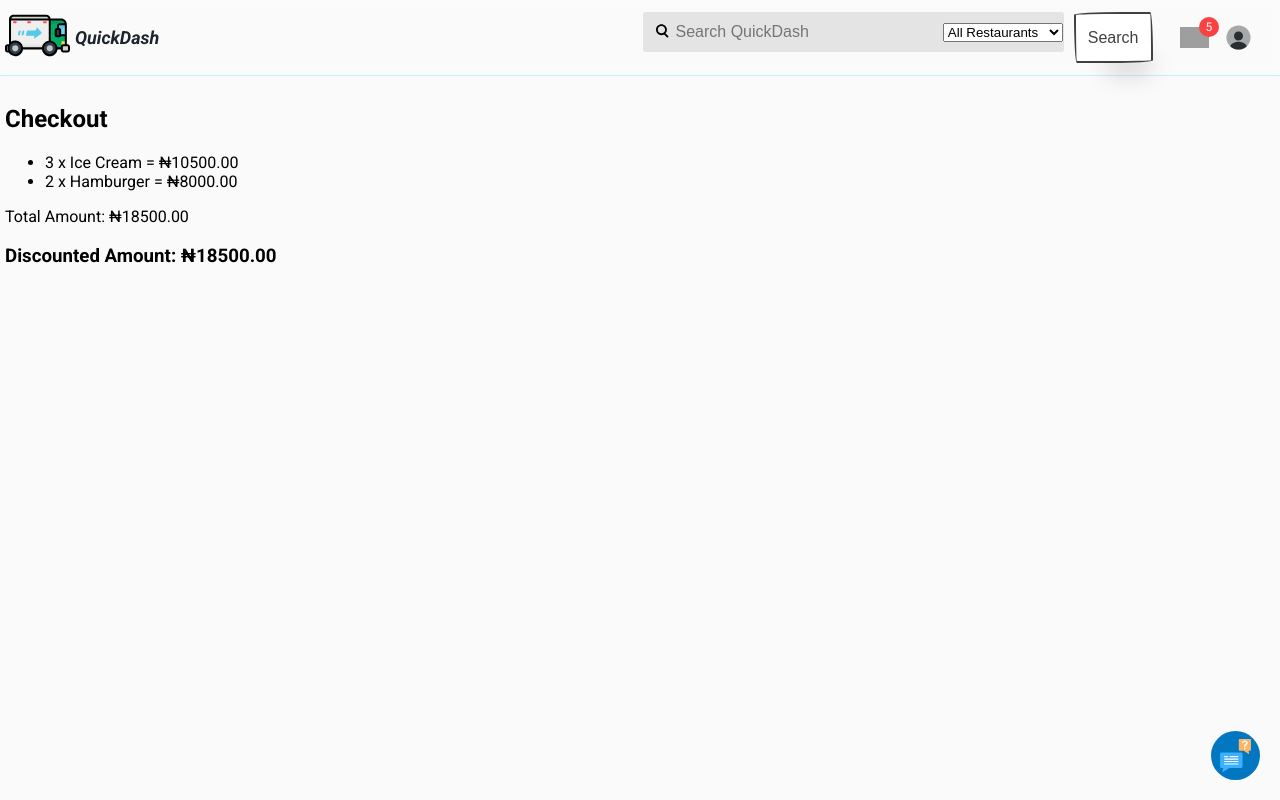
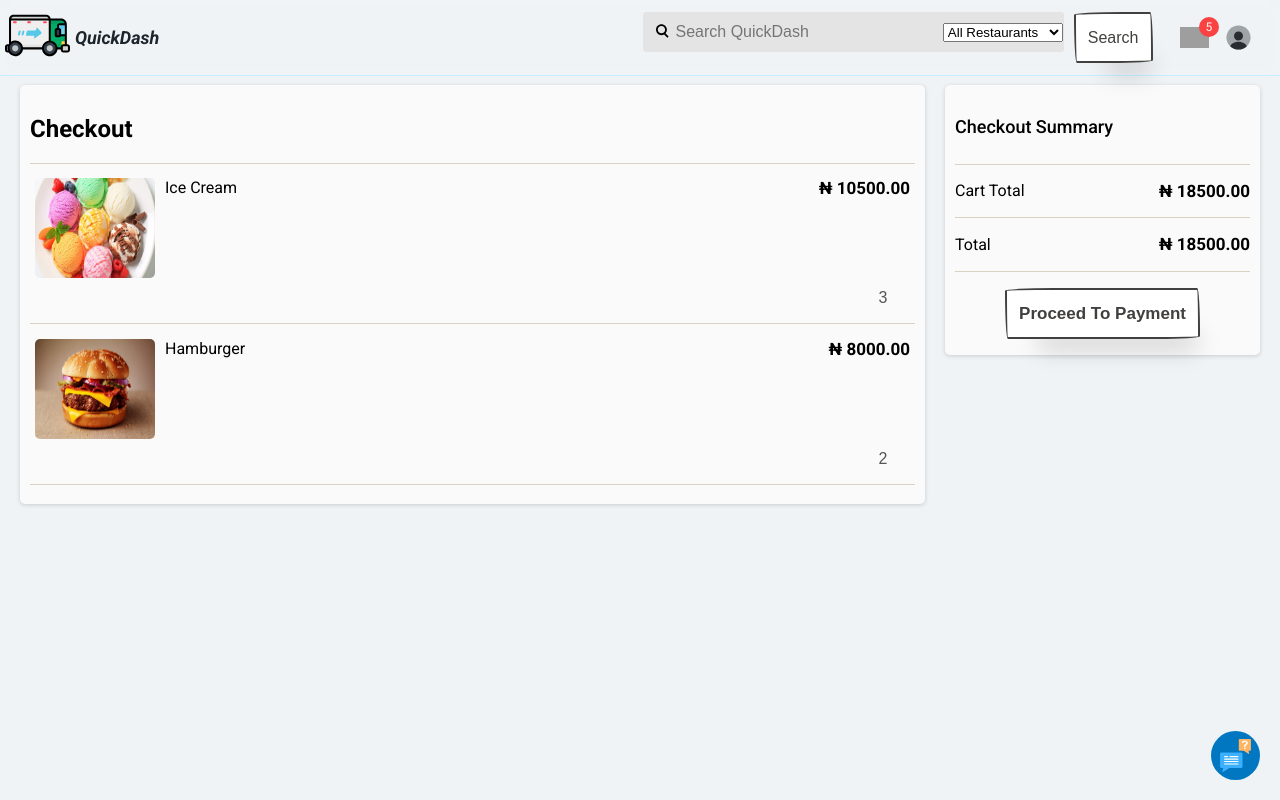
Before and after one commit to Mz-scripter/QuickDash-dj, a Django app: page /checkout/ in a window 1280 px wide. Run offline with Django 5.2, Linux system fonts and the light colour scheme; a user stored in the database is signed in; data comes from the database, SQL or seed files in the repository; both versions use the stored data as it was after the commit; some web fonts are replaced; grey boxes are pictures that could not be loaded.

Commit message:
Styled the checkout page.

```diff
--- a/orders/templates/orders/cart.html
+++ b/orders/templates/orders/cart.html
@@ -55,10 +55,11 @@
             <div class="total price">₦ {{ total_price }}</div>
         </div>
         <hr class="section-divider">
-        <form action="{% url 'checkout' %}" method="post" class="flxcent">
+        <form action="{% url 'checkout' %}" method="post" class="flxcent checkout-form">
             {% csrf_token %}
             <input type="hidden" name="total_amount" value="10999">
             <input type="text" name="coupon" placeholder="Enter Coupon Code">
+            <hr class="section-divider">
             <button type="submit" class="btn price">Checkout (₦ {{ total_price }}) </button>
         </form>
     </div>
--- a/orders/templates/orders/checkout.html
+++ b/orders/templates/orders/checkout.html
@@ -3,17 +3,81 @@
 {% load static %}
 
 {% block content %}
-<h2>Checkout</h2>
-<ul>
-    {% for item in cart_items %}
-        <li>{{ item.quantity }} x {{ item.item.name }} = ₦{{ item.get_total_price }}</li>
-    {% endfor %}
-</ul>
-<p>Total Amount: ₦{{ total_amount }}</p>
 
-{% if error_message %}
-    <p style="color: red;">{{ error_message }}</p>
-{% endif %}
+<head>
+    <title>QuickDash |Checkout</title>
+    <style>
+        .summary-container {
+            height: 600px;
+        }
 
-<h3>Discounted Amount: ₦{{ discounted_amount }}</h3>
+    </style>
+    <link rel="stylesheet" href="{% static 'css/cart.css' %}">
+</head>
+
+<body class="flx">
+    {% if cart_items %}
+    <div class="cart-item-container flx">
+        <h2>Checkout</h2>
+        <hr class="section-divider">
+
+        {% for cart_item in cart_items %}
+        <!-- Cart item -->
+        <div class="cart-item flx">
+            <div class="top-section flx">
+                <div class="prod-details flx">
+                    <img src="{{ cart_item.item.image.url }}" alt="{{ cart_item.item.name }}" class="prod-img">
+                    <div class="prod-title flx">
+                        <div class="prod-name">{{ cart_item.item.name }}</div>
+                        <div class="price small">₦ {{ cart_item.get_total_price }}</div>
+                    </div>
+                </div>
+                <div class="price big">₦ {{ cart_item.get_total_price }}</div>
+            </div>
+            <div class="bottom-section flx">
+                <div class="remove">
+                </div>
+                <div class="add-sub flx">
+                    <input type="text" class="quantity" value="{{ cart_item.quantity }}" disabled>
+                </div>
+            </div>
+        </div>
+        <hr class="section-divider">
+        <!-- End of Cart item -->
+        {% endfor %}
+    </div>
+    <div class="summary-container flx">
+        <h2>Checkout Summary</h2>
+        <hr class="section-divider">
+        <div class="subtotal flx">
+            <span>Cart Total</span>
+            <div class="total price">₦ {{ total_amount }}</div>
+        </div>
+        <hr class="section-divider">
+        {% if coupon_discount != 0 %}
+        <div class="subtotal flx">
+            <span>Discount</span>
+            <div class="total price">- ₦ {{ coupon_discount }}</div>
+        </div>
+        <hr class="section-divider">
+        {% endif %}
+
+        {% if error_message %}
+        <span style="color: red;">{{ error_message }}</span>
+        <hr class="section-divider">
+        {% endif %}
+
+        <div class="subtotal flx">
+            <span>Total</span>
+            <div class="total price">₦ {{ discounted_amount }}</div>
+        </div>
+        <hr class="section-divider">
+
+        <a href="https://flutterwave.com/ng/" class="btn price">Proceed To Payment</a>
+    </div>
+    {% else %}
+    <h2>Your cart is empty.</h2>
+    {% endif %}
+</body>
+
 {% endblock %}
--- a/orders/views.py
+++ b/orders/views.py
@@ -110,17 +110,19 @@ def checkout(request):
     cart_items = get_user_cart(request.user)
     total_amount = calculate_cart_total(request.user)
     discounted_amount = total_amount
+    coupon_discount = 0
     error_message = None
 
     if request.method == 'POST':
         coupon_code = request.POST.get("coupon")
-        # total_amount = request.POST.get('total_amount')
         if coupon_code:
             discounted_amount, error_message = validate_and_apply_coupon(coupon_code, total_amount)
+            coupon_discount = total_amount - discounted_amount
 
     return render(request, "orders/checkout.html", {
         "cart_items": cart_items,
         "total_amount": total_amount,
-        "discounted_amount": discounted_amount,
+        "discounted_amount": round(discounted_amount, 2),
+        "coupon_discount": round(coupon_discount, 2),
         "error_message": error_message,
     })
--- a/static/css/cart.css
+++ b/static/css/cart.css
@@ -98,8 +98,26 @@ h2 {
 }
 
 .summary-container {
-    height: 200px;
+    height: 250px;
     justify-content: space-evenly;
+}
+
+.checkout-form {
+    flex-direction: column;
+}
+
+.summary-container input {
+    flex: 1;
+    padding: 10px 5px;
+    margin: 0px auto;
+    width: 95%;
+    border: none;
+    border-radius: 5px;
+    outline: 1px solid rgb(156, 156, 156);
+}
+
+.summary-container input:focus {
+    outline: 1px solid black;
 }
 
 .summary-container h2 {
```
Also changed, not shown: db.sqlite3.
